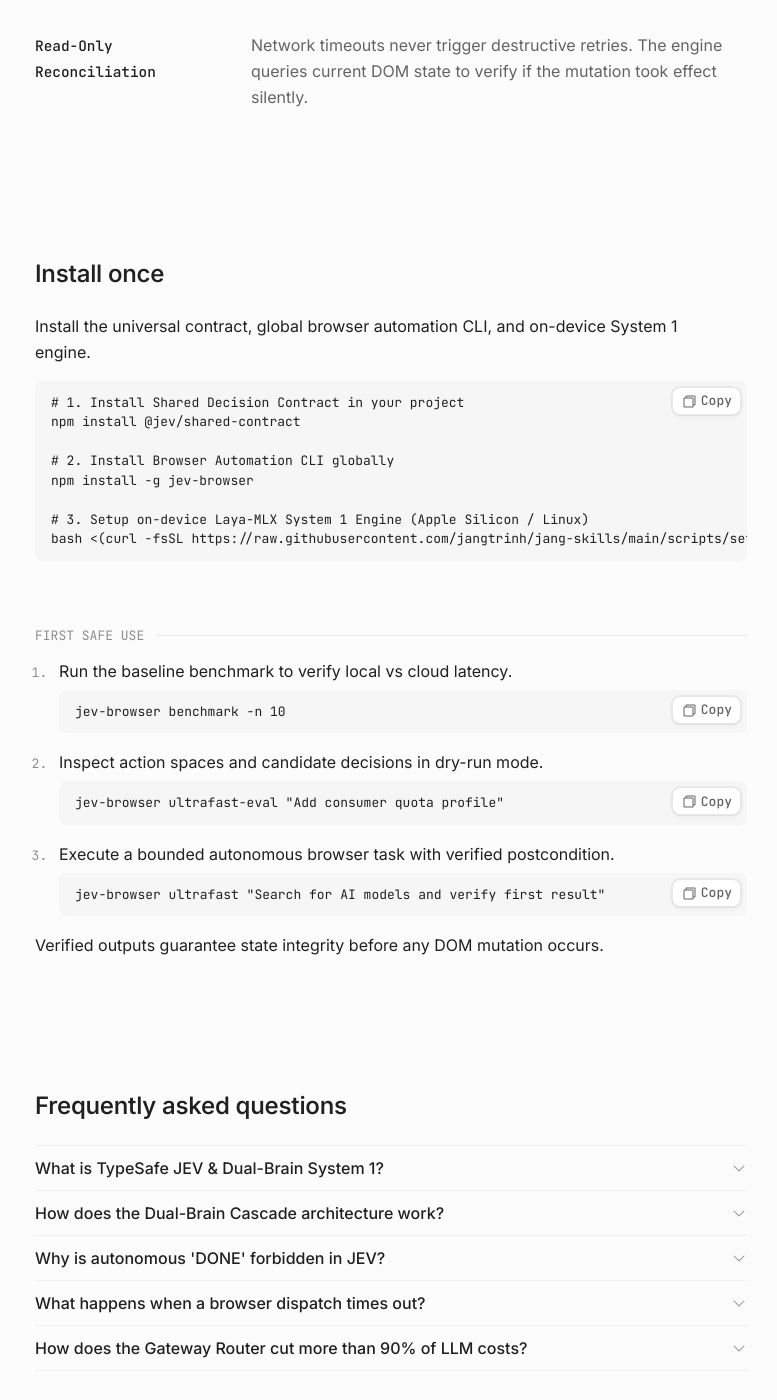
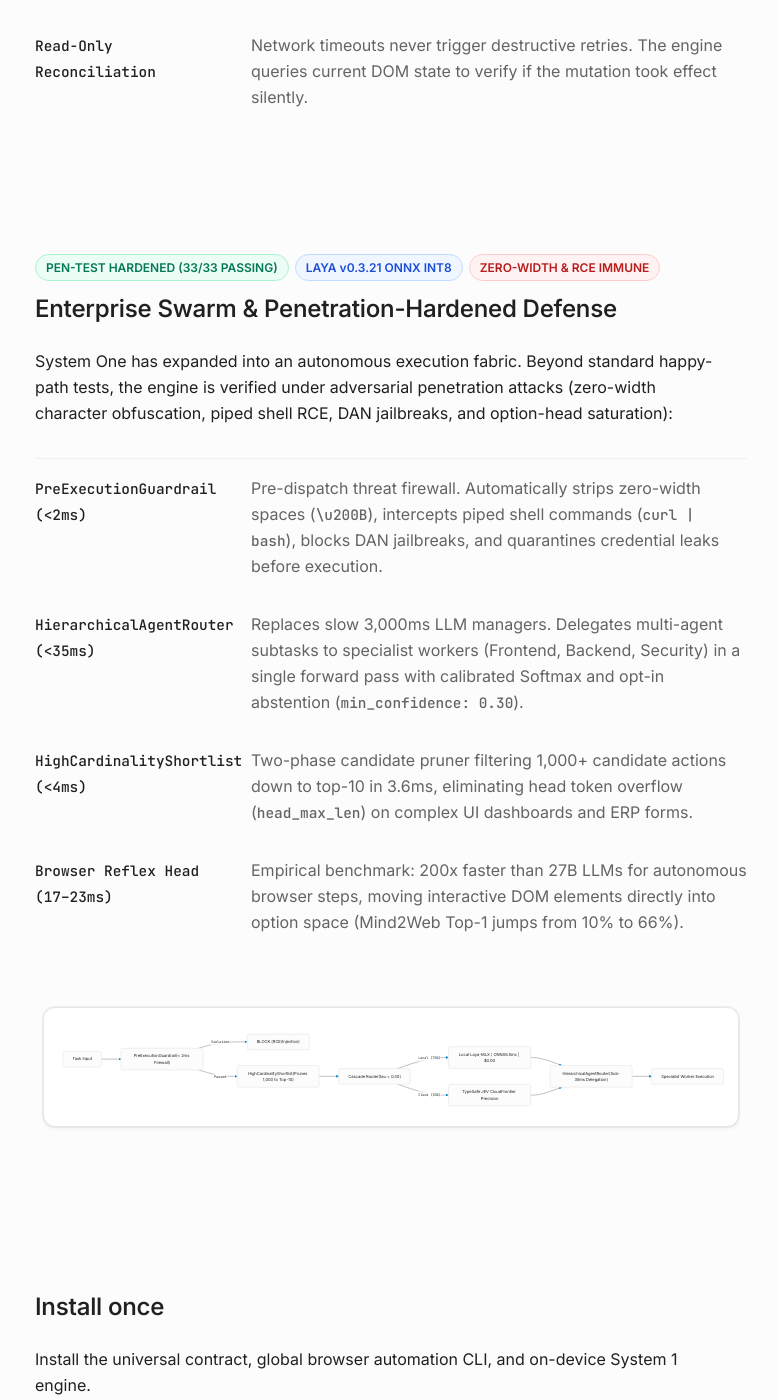
Before and after one commit to jangtrinh/design-os-system-one, a Jekyll site: the page docs/index.html, which Jekyll copies as it is, in a window 1280 px wide and 1400 px high, scrolled down 7518 px. Shown: the whole window, without its empty margins (249-1026 px from the left). Built offline with Jekyll 4.4.1, drawn with Linux system fonts in a browser that asks for light colours.

Commit message:
docs(marketing): update README and GitHub Pages with Enterprise Swarm & Penetration-Hardened Defense

```diff
--- a/docs/index.html
+++ b/docs/index.html
@@ -683,6 +683,51 @@
       </div>
     </section>
 
+    <!-- 5.5 ENTERPRISE SWARM & PENETRATION-HARDENED SECURITY -->
+    <section id="security-swarm" data-pace="chapter" aria-labelledby="swarm-h">
+      <div style="display:flex;align-items:center;gap:var(--s-3);margin-bottom:var(--s-4);flex-wrap:wrap;">
+        <span class="badge" style="background:#ecfdf5;color:#047857;border:1px solid #a7f3d0;font-weight:600;font-size:12px;padding:3px 10px;border-radius:999px;">PEN-TEST HARDENED (33/33 PASSING)</span>
+        <span class="badge" style="background:#eff6ff;color:#1d4ed8;border:1px solid #bfdbfe;font-weight:600;font-size:12px;padding:3px 10px;border-radius:999px;">LAYA v0.3.21 ONNX INT8</span>
+        <span class="badge" style="background:#fef2f2;color:#b91c1c;border:1px solid #fecaca;font-weight:600;font-size:12px;padding:3px 10px;border-radius:999px;">ZERO-WIDTH & RCE IMMUNE</span>
+      </div>
+      <h2 id="swarm-h" class="ds-heading" data-level="2">Enterprise Swarm & Penetration-Hardened Defense</h2>
+      <p>System One has expanded into an autonomous execution fabric. Beyond standard happy-path tests, the engine is verified under adversarial penetration attacks (zero-width character obfuscation, piped shell RCE, DAN jailbreaks, and option-head saturation):</p>
+
+      <div class="register" style="margin-top:var(--s-16)">
+        <div class="register-row" data-icon="none">
+          <h3><code>PreExecutionGuardrail (&lt;2ms)</code></h3>
+          <p>Pre-dispatch threat firewall. Automatically strips zero-width spaces (<code>\u200B</code>), intercepts piped shell commands (<code>curl | bash</code>), blocks DAN jailbreaks, and quarantines credential leaks before execution.</p>
+        </div>
+        <div class="register-row" data-icon="none">
+          <h3><code>HierarchicalAgentRouter (&lt;35ms)</code></h3>
+          <p>Replaces slow 3,000ms LLM managers. Delegates multi-agent subtasks to specialist workers (Frontend, Backend, Security) in a single forward pass with calibrated Softmax and opt-in abstention (<code>min_confidence: 0.30</code>).</p>
+        </div>
+        <div class="register-row" data-icon="none">
+          <h3><code>HighCardinalityShortlist (&lt;4ms)</code></h3>
+          <p>Two-phase candidate pruner filtering 1,000+ candidate actions down to top-10 in 3.6ms, eliminating head token overflow (<code>head_max_len</code>) on complex UI dashboards and ERP forms.</p>
+        </div>
+        <div class="register-row" data-icon="none">
+          <h3><code>Browser Reflex Head (17–23ms)</code></h3>
+          <p>Empirical benchmark: 200x faster than 27B LLMs for autonomous browser steps, moving interactive DOM elements directly into option space (Mind2Web Top-1 jumps from 10% to 66%).</p>
+        </div>
+      </div>
+
+      <div class="code-block-wrapper" style="margin-top:var(--s-16);background:var(--c-surface);border:1px solid var(--c-border);border-radius:var(--r-md);padding:var(--s-4);">
+        <pre class="mermaid">
+flowchart LR
+    Task["Task Input"] --> Guard["PreExecutionGuardrail<br/>(&lt; 2ms Firewall)"]
+    Guard -- "Violation" --> Block["BLOCK (RCE/Injection)"]
+    Guard -- "Passed" --> Shortlist["HighCardinalityShortlist<br/>(Prunes 1,000 to Top-10)"]
+    Shortlist --> Cascade["Cascade Router<br/>(tau = 0.30)"]
+    Cascade -- "Local (70%)" --> LocalLaya["Local Laya-MLX / ONNX<br/>6.5ms | $0.00"]
+    Cascade -- "Cloud (30%)" --> JevCloud["TypeSafe JEV Cloud<br/>Frontier Precision"]
+    LocalLaya --> SwarmRouter["HierarchicalAgentRouter<br/>(Sub-35ms Delegation)"]
+    JevCloud --> SwarmRouter
+    SwarmRouter --> Worker["Specialist Worker Execution"]
+        </pre>
+      </div>
+    </section>
+
     <!-- 6. QUICKSTART & INSTALLATION -->
     <section id="install" data-pace="chapter" aria-labelledby="install-h">
       <h2 id="install-h" class="ds-heading" data-level="2">Install once</h2>
--- a/docs/llms.txt
+++ b/docs/llms.txt
@@ -26,5 +26,10 @@
   - Models cannot unilaterally close tasks; task completion requires 100% acceptance test proof (`VERIFY_AND_STOP`).
 - **Cryptographic exactCache**:
   - All Gateway Router and Skill Pruner cache keys use SHA-256 over canonical JSON to prevent cross-prompt collision exploits.
+- **Enterprise Swarm & Penetration-Hardened Security**:
+  - `PreExecutionGuardrail`: <2ms pre-dispatch threat firewall intercepting zero-width obfuscation, pipe-to-shell RCE, DAN jailbreaks, and credential leaks (33/33 penetration tests passing).
+  - `HierarchicalAgentRouter`: Sub-35ms specialist delegation replacing slow 3,000ms LLM managers with calibrated Softmax and opt-in abstention (`min_confidence: 0.30`).
+  - `HighCardinalityShortlist`: Filters 1,000+ candidates down to top-10 in 3.6ms, preventing head token overflow (`head_max_len`).
+  - `Browser Reflex Head`: 17–23ms step latency (200x faster than 27B LLMs) for autonomous DOM navigation.
 - **Air-Gapped Privacy (`localOnly: true`)**:
   - Strictly forbids WAN cloud calls, guaranteeing zero telemetry and zero external data leaks.
```
Also changed, not shown: README.md.
